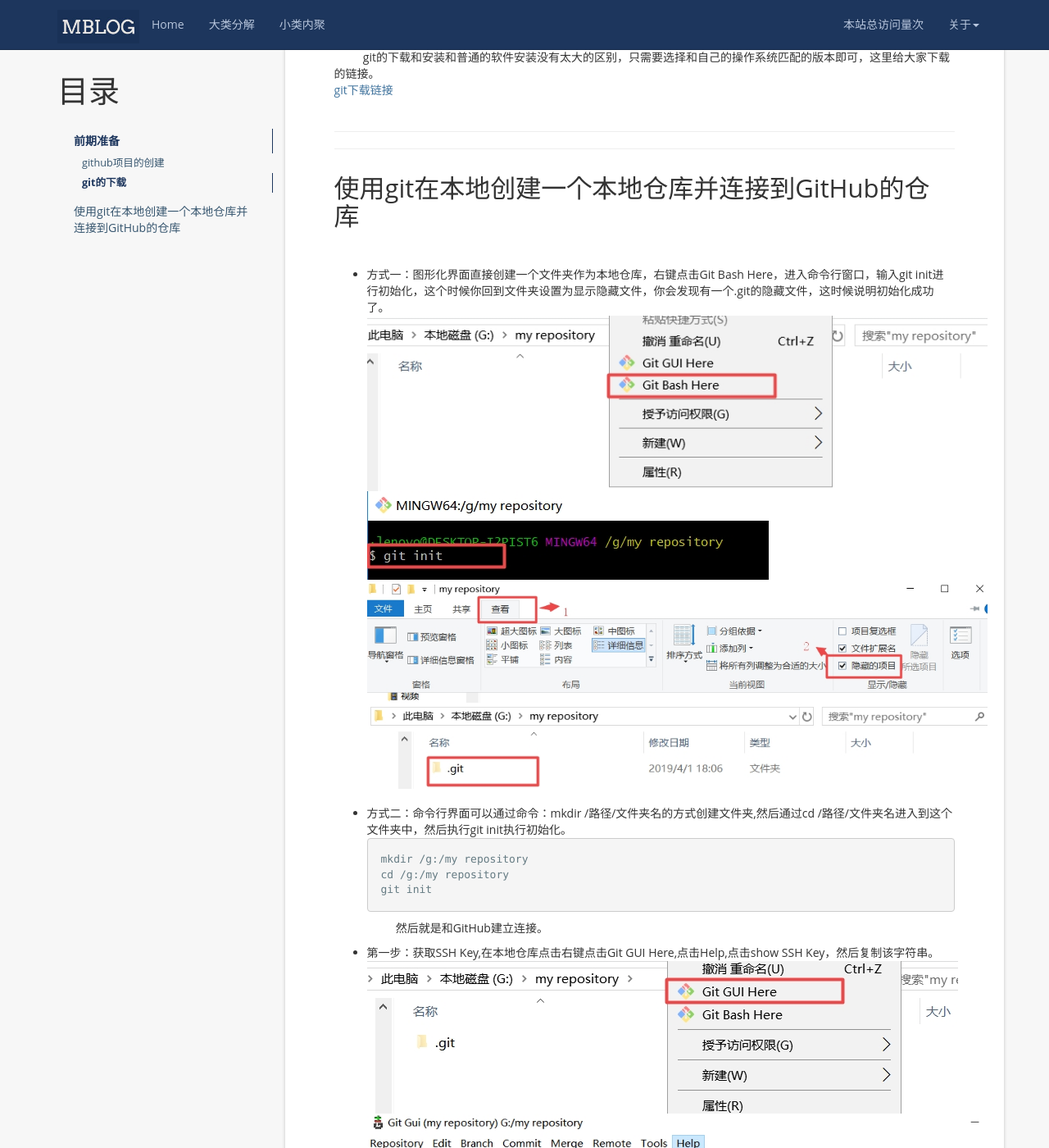
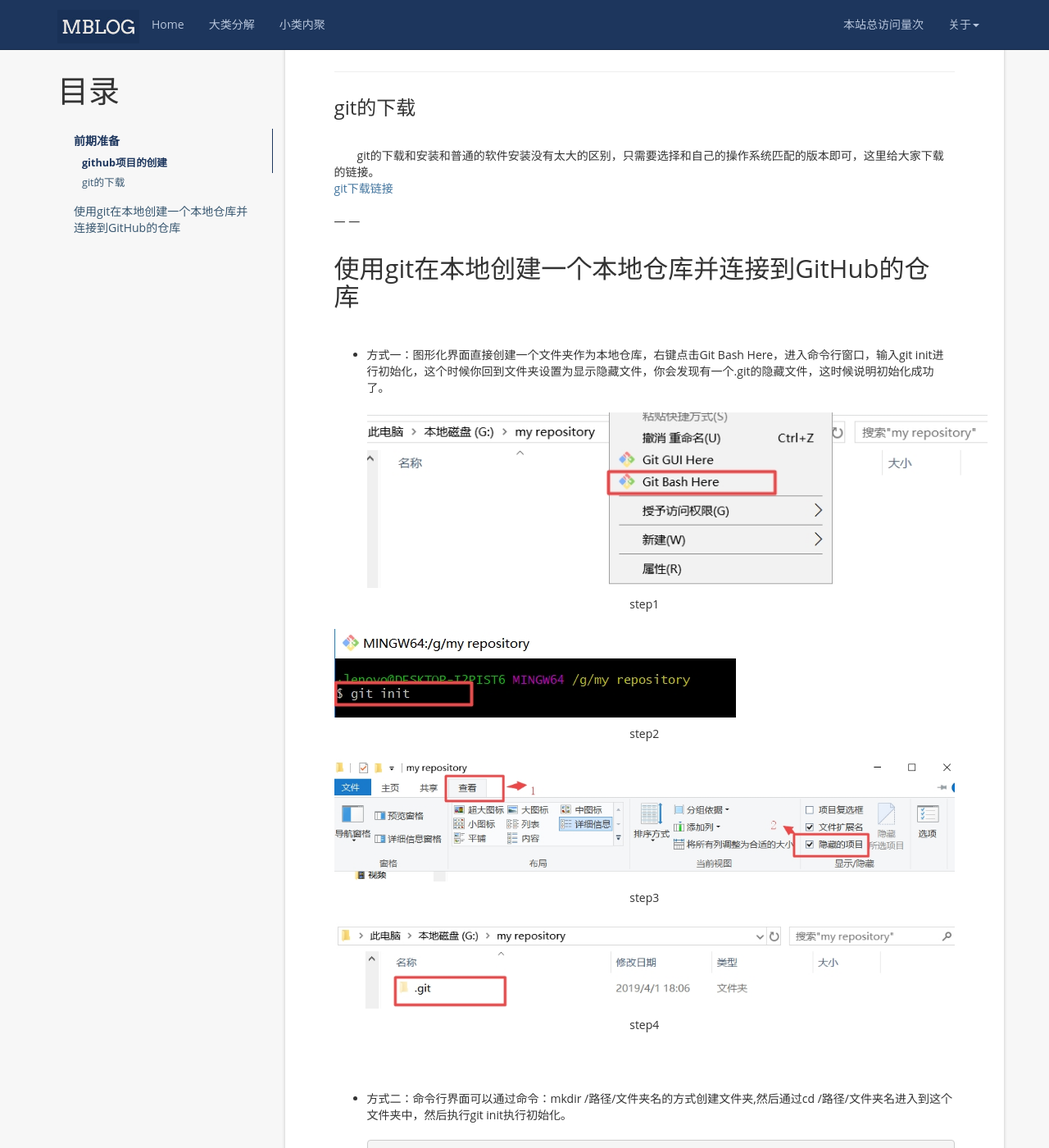
Before and after one commit to itmanmzt/itmanmzt.github.io, a Jekyll site: the page built from _posts/2019-04-01-create-your-bolg.md, in a window 1280 px wide and 1400 px high, scrolled down 1590 px. Shown: the whole window at 82% size. Built offline with Jekyll 4.4.1, drawn with Linux system fonts in a browser that asks for light colours; nearby versions of some CDN libraries; a script that is not in the unit is left out; comment, search, counter and statistics services are not loaded; some of the changed text lies outside the part shown.

Commit message:
modify blog 6

````diff
--- a/_posts/2019-04-01-create-your-bolg.md
+++ b/_posts/2019-04-01-create-your-bolg.md
@@ -18,74 +18,86 @@
 ---
 
 ## 前期准备
-&nbsp;
+<br>
 &emsp;&emsp;前期准备主要有两点，1、创建你自己的github项目；2、在本机安装好你的git。
-&nbsp;
+<br>
 
 ---
 
 ### github项目的创建
-&nbsp;
-&emsp;&emsp;首先登陆到你的github，点击右上角的加号，点击new repository进行新仓库的创建；<br>
-&emsp;&emsp;&emsp;&emsp;&emsp;&emsp;&emsp;&emsp;![](https://itmanmzt.github.io/styles/images/create-your-blog/001.jpg){:align="center"}<br>
-&emsp;&emsp;之后需要主要仓库的命名，命名规则为：你的github名(如:itmanmzt).github.io，description可以随意填写，范围权限我们一般选择public，这样子别人也可以看到我们的项目，填写完毕之后点击create repository就创建好了。<br>
+<br>
+&emsp;&emsp;首先登陆到你的github，点击右上角的加号，点击new repository进行新仓库的创建；<br><br>
+&emsp;&emsp;&emsp;&emsp;&emsp;&emsp;&emsp;&emsp;![](https://itmanmzt.github.io/styles/images/create-your-blog/001.jpg){:align="center"}<br><br>
+&emsp;&emsp;之后需要主要仓库的命名，命名规则为：你的github名(如:itmanmzt).github.io，description可以随意填写，范围权限我们一般选择public，这样子别人也可以看到我们的项目，填写完毕之后点击create repository就创建好了。<br><br>
 ![](https://itmanmzt.github.io/styles/images/create-your-blog/002.jpg){:align="center"}
-&nbsp;
+<br><br>
 
 ---
 
 ### git的下载
-&nbsp;
+<br>
 &emsp;&emsp;git的下载和安装和普通的软件安装没有太大的区别，只需要选择和自己的操作系统匹配的版本即可，这里给大家下载的链接。<br>
 [git下载链接](https://git-scm.com/download/){:target="_blank"}<br>
-&nbsp;
-
+<br>
 ---
 ---
 
 ## 使用git在本地创建一个本地仓库并连接到GitHub的仓库
-&nbsp;
+<br>
 + 方式一：图形化界面直接创建一个文件夹作为本地仓库，右键点击Git Bash Here，进入命令行窗口，输入git init进行初始化，这个时候你回到文件夹设置为显示隐藏文件，你会发现有一个.git的隐藏文件，这时候说明初始化成功了。
-&nbsp;
+<br><br>
 ![step1](https://itmanmzt.github.io/styles/images/create-your-blog/003.jpg){:align="center"}<br>
+<center>step1</center><br>
 ![step2](https://itmanmzt.github.io/styles/images/create-your-blog/004.jpg){:align="center"}<br>
+<center>step2</center><br>
 ![step3](https://itmanmzt.github.io/styles/images/create-your-blog/005.jpg){:align="center"}<br>
+<center>step3</center><br>
 ![step4](https://itmanmzt.github.io/styles/images/create-your-blog/006.jpg){:align="center"}<br>
-&nbsp;
+<center>step4</center><br>
+<br><br>
 + 方式二：命令行界面可以通过命令：mkdir /路径/文件夹名的方式创建文件夹,然后通过cd /路径/文件夹名进入到这个文件夹中，然后执行git init执行初始化。
-&nbsp;
+<br><br>
 ```linux
 mkdir /g:/my repository
 cd /g:/my repository
 git init
 ```
-&nbsp;
+<br><br>
 &emsp;&emsp;然后就是和GitHub建立连接。
-&nbsp;
+<br><br>
+
 + 第一步：获取SSH Key,在本地仓库点击右键点击Git GUI Here,点击Help,点击show SSH Key，然后复制该字符串。
-&nbsp;
+<br><br>
 ![step1](https://itmanmzt.github.io/styles/images/create-your-blog/007.jpg){:align="center"}<br>
+<center>step1</center><br>
 ![step2](https://itmanmzt.github.io/styles/images/create-your-blog/008.jpg){:align="center"}<br>
+<center>step2</center><br>
 ![step3](https://itmanmzt.github.io/styles/images/create-your-blog/009.jpg){:align="center"}<br>
-&nbsp;
+<center>step3</center><br>
+<br><br>
 + 第二步：点击你GitHub的全局settings，点击SSH and GPG keys，点击New SSH key,粘贴你刚才复制的字符串，然后点击添加即可。
-&nbsp;
+<br><br>
 ![step1](https://itmanmzt.github.io/styles/images/create-your-blog/010.jpg){:align="center"}<br>
+<center>step1</center><br>
 ![step2](https://itmanmzt.github.io/styles/images/create-your-blog/011.jpg){:align="center"}<br>
+<center>step2</center><br>
 ![step3](https://itmanmzt.github.io/styles/images/create-your-blog/012.jpg){:align="center"}<br>
+<center>step3</center><br>
 ![step4](https://itmanmzt.github.io/styles/images/create-your-blog/013.jpg){:align="center"}<br>
+<center>step4</center><br>
 ![step5](https://itmanmzt.github.io/styles/images/create-your-blog/014.jpg){:align="center"}<br>
-&nbsp;
+<center>step5</center><br>
+<br><br>
 + 第三步：在本地仓库创建一个README.md文件，作为一个项目说明文件，里面可以用文字介绍你的项目，然后通过命令行执行下面命令，SSH地址可以在GitHub对应的项目中找到。
-&nbsp;
+<br><br>
 ```linux
 git add README.md //将要提交的文件添加到暂存区
 git commit -m "提交说明" //将文件从暂存器提交到仓库，-m后面的内容是备注，可以区分不同提交的内容
 git remote add origin git@github.com:itmanmzt/test.git //通过SSH地址和GitHub建立连接
 git push -u origin master //将本地仓库提交到远程
 ```
-&nbsp;
+<br><br>
 ![](https://itmanmzt.github.io/styles/images/create-your-blog/015.jpg){:align="center"}<br>
-&nbsp;
+<br><br>
 + 到了这里我们就完成了仓库的创建和连接，nice!
-&nbsp;
+<br><br>
````
